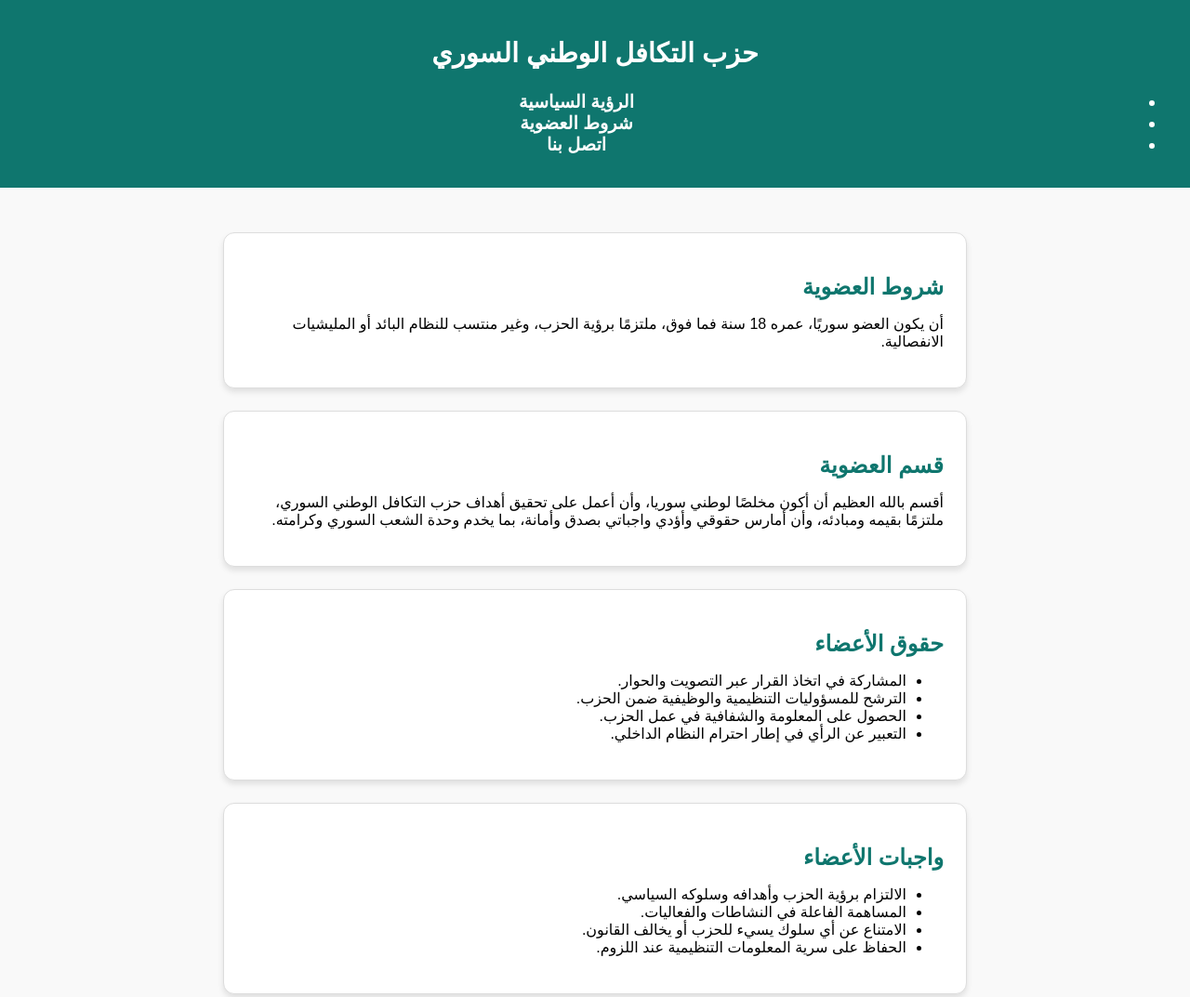
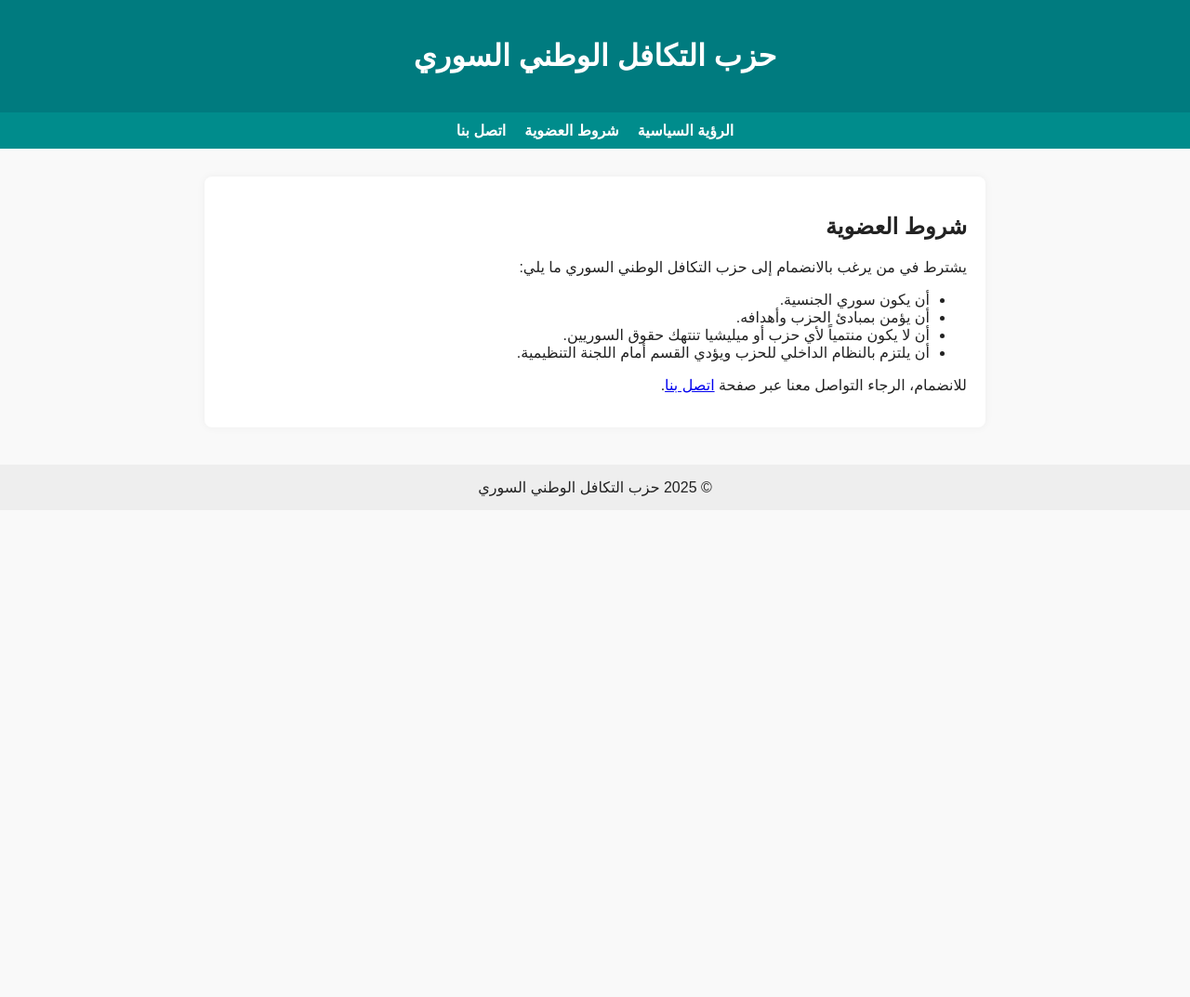
Before and after one commit to tkafolwatni/party--website, a plain HTML site: page membership.html in a window 1280 px wide. Shown: the top 1073 px of the page at 93% size. After the commit the page ends 800 px from the top, so only its background shows below. Drawn offline with Linux system fonts and the light colour scheme.

Commit message:
Update membership.html

```diff
--- a/membership.html
+++ b/membership.html
@@ -4,56 +4,87 @@
   <meta charset="UTF-8" />
   <meta name="viewport" content="width=device-width, initial-scale=1.0" />
   <title>شروط العضوية - حزب التكافل الوطني السوري</title>
-    <link rel="stylesheet" href="style.css" />
+  <style>
+    body {
+      font-family: sans-serif;
+      margin: 0;
+      padding: 0;
+      background-color: #f9f9f9;
+      color: #222;
+    }
+
+    header {
+      background-color: #007b7f;
+      color: white;
+      padding: 20px;
+      text-align: center;
+    }
+
+    nav {
+      background-color: #008c8c;
+      display: flex;
+      justify-content: center;
+      flex-wrap: wrap;
+      gap: 20px;
+      padding: 10px 0;
+    }
+
+    nav a {
+      color: white;
+      text-decoration: none;
+      font-weight: bold;
+    }
+
+    nav a:hover {
+      text-decoration: underline;
+    }
+
+    main {
+      max-width: 800px;
+      margin: 30px auto;
+      background: white;
+      padding: 20px;
+      border-radius: 8px;
+      box-shadow: 0 0 10px rgba(0,0,0,0.05);
+    }
+
+    footer {
+      text-align: center;
+      padding: 15px;
+      background-color: #eee;
+      margin-top: 40px;
+    }
+  </style>
 </head>
 <body>
+
   <header>
-      <nav>
     <h1>حزب التكافل الوطني السوري</h1>
-        <ul>
-          <li><a href="index.html">الرؤية السياسية</a></li>
-          <li><a href="membership.html">شروط العضوية</a></li>
-          <li><a href="contact.html">اتصل بنا</a></li>
-        </ul>
-      </nav>
   </header>
 
-    <main class="container">
-      <section class="card">
+  <nav>
+    <a href="vision.html">الرؤية السياسية</a>
+    <a href="membership.html">شروط العضوية</a>
+    <a href="contact.html">اتصل بنا</a>
+  </nav>
+
+  <main>
     <h2>شروط العضوية</h2>
-        <p>أن يكون العضو سوريًا، عمره 18 سنة فما فوق، ملتزمًا برؤية الحزب، وغير منتسب للنظام البائد أو المليشيات الانفصالية.</p>
-      </section>
-
-      <section class="card">
-        <h2>قسم العضوية</h2>
     <p>
-          أقسم بالله العظيم أن أكون مخلصًا لوطني سوريا، وأن أعمل على تحقيق أهداف حزب التكافل الوطني السوري، ملتزمًا بقيمه ومبادئه، وأن أمارس حقوقي وأؤدي واجباتي بصدق وأمانة، بما يخدم وحدة الشعب السوري وكرامته.
+      يشترط في من يرغب بالانضمام إلى حزب التكافل الوطني السوري ما يلي:
     </p>
-      </section>
-
-      <section class="card">
-        <h2>حقوق الأعضاء</h2>
     <ul>
-          <li>المشاركة في اتخاذ القرار عبر التصويت والحوار.</li>
-          <li>الترشح للمسؤوليات التنظيمية والوظيفية ضمن الحزب.</li>
-          <li>الحصول على المعلومة والشفافية في عمل الحزب.</li>
-          <li>التعبير عن الرأي في إطار احترام النظام الداخلي.</li>
+      <li>أن يكون سوري الجنسية.</li>
+      <li>أن يؤمن بمبادئ الحزب وأهدافه.</li>
+      <li>أن لا يكون منتمياً لأي حزب أو ميليشيا تنتهك حقوق السوريين.</li>
+      <li>أن يلتزم بالنظام الداخلي للحزب ويؤدي القسم أمام اللجنة التنظيمية.</li>
     </ul>
-      </section>
-
-      <section class="card">
-        <h2>واجبات الأعضاء</h2>
-        <ul>
-          <li>الالتزام برؤية الحزب وأهدافه وسلوكه السياسي.</li>
-          <li>المساهمة الفاعلة في النشاطات والفعاليات.</li>
-          <li>الامتناع عن أي سلوك يسيء للحزب أو يخالف القانون.</li>
-          <li>الحفاظ على سرية المعلومات التنظيمية عند اللزوم.</li>
-        </ul>
-      </section>
+    <p>للانضمام، الرجاء التواصل معنا عبر صفحة <a href="contact.html">اتصل بنا</a>.</p>
   </main>
 
   <footer>
-      <p>© 2025 حزب التكافل الوطني السوري</p>
+    &copy; 2025 حزب التكافل الوطني السوري
   </footer>
+
 </body>
 </html>
```
Lines whose indentation alone changed are shown as unchanged.
